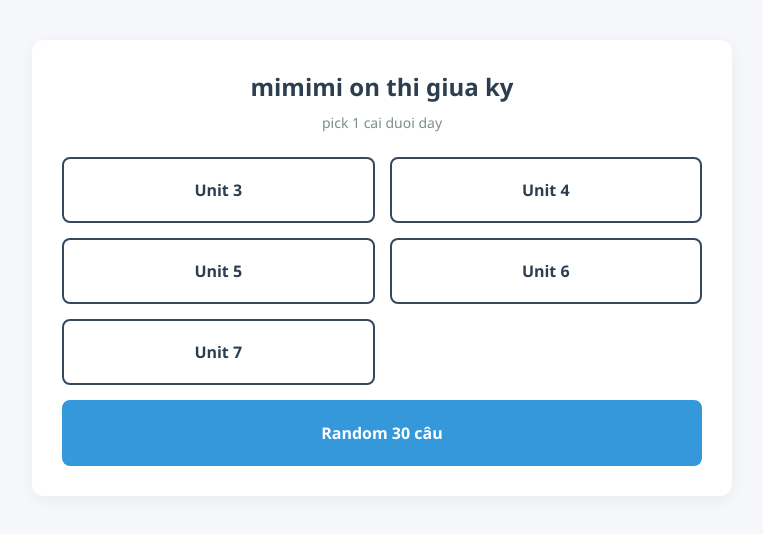
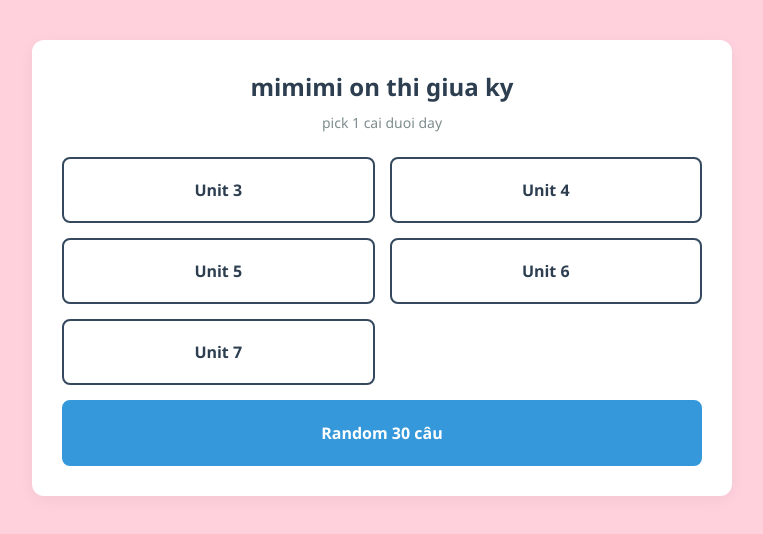
Before and after one commit to baninini33/Translation-2, a plain HTML site: page index.html in a window 1280 px wide. Shown: the whole page, without its empty margins (258-1021 px from the left). Drawn offline with Linux system fonts and the light colour scheme.

Commit message:
Update index.html

```diff
--- a/index.html
+++ b/index.html
@@ -21,7 +21,7 @@
             padding: 0;
         }
         body {
-            background-color: #f5f7fa;
+            background-color: #ffd1dc;
             color: var(--dark);
             padding: 20px;
             display: flex;
```
